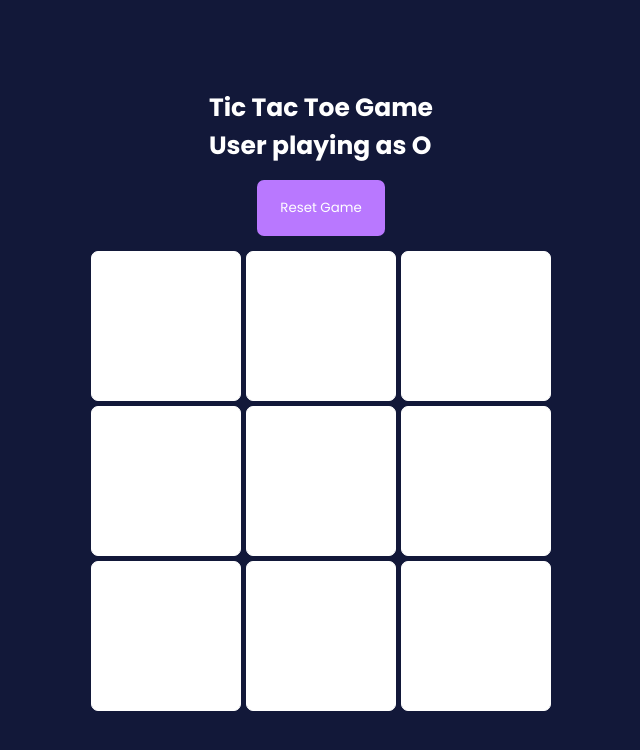
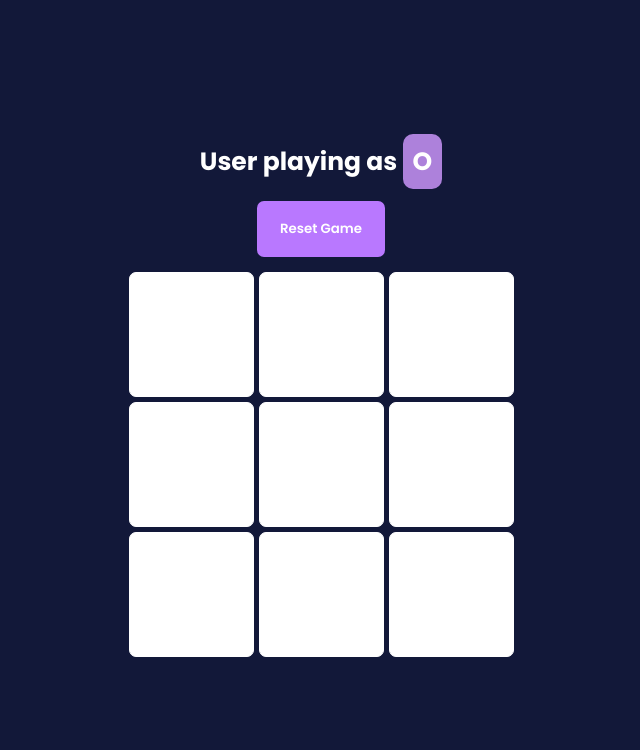
Before and after one commit to ayush18064/tic-tac-toe-non-ai-version, a plain HTML site: page index.html in a window 1280 px wide. Shown: the whole page, without its empty margins (319-959 px from the left). Drawn offline with Linux system fonts and the light colour scheme.

Commit message:
final changes

```diff
--- a/index.html
+++ b/index.html
@@ -9,7 +9,7 @@
   </head>
   <body>
     <main class="main">
-        <h1 class="header-text">Tic Tac Toe Game <br><span>User playing as O</span></br> </h1>
+        <h1 class="header-text">User playing as <span>O</span></h1>
         <button id="reset-btn">Reset Game</button>
         <div class="container">
             <div class="box" id="0"></div>
--- a/script.js
+++ b/script.js
@@ -23,7 +23,7 @@ function reset() {
         // allow the user to click the buttons again
         box.classList.remove("disable")
     })
-    headerText.innerText = "Tic Tac Toe Game ! User Playing as O";
+    headerText.innerText = "User Playing as O";
     headerText.style.color = "white"
     currentPLayer = O_text;
 
--- a/style.css
+++ b/style.css
@@ -19,9 +19,18 @@ body {
     color: #fff;
 
 }
-.main .header-text .brTag{
-    font-size: 20px;
-    color: #ad81db;
+
+
+.main .header-text span {
+    font-size: 25px;
+    color: #fff;
+    background: #ad81db;
+
+    padding: 10px;
+    border-radius: 10px;
+
+
+
 }
 
 
@@ -45,13 +54,13 @@ body {
 
 .box {
     background: #fff;
-    height: 150px;
-    width: 150px;
+    height: 125px;
+    width: 125px;
     display: flex;
     border: 1px solid white;
     justify-content: center;
     align-content: center;
-    font-size: 100px;
+    font-size: 80px;
     color: #000;
     cursor: pointer;
     border-radius: 7px;
@@ -67,7 +76,9 @@ body {
 .box:hover {
     background: #ad81db;
     border: none;
+    transform: scale(0.96);
     transition: all 0.3s;
+
 }
 
 #reset-btn {
@@ -80,4 +91,14 @@ body {
     cursor: pointer;
     width: 10%;
     height: 7%;
+    transition: all 0.3s;
+    margin-top: 20px;
+    font-weight: 600;
 }
+
+#reset-btn:hover {
+    transition: all 0.3s;
+    transform: scale(1.05);
+    background: #25ffa8;
+    color: black;
+}
```
